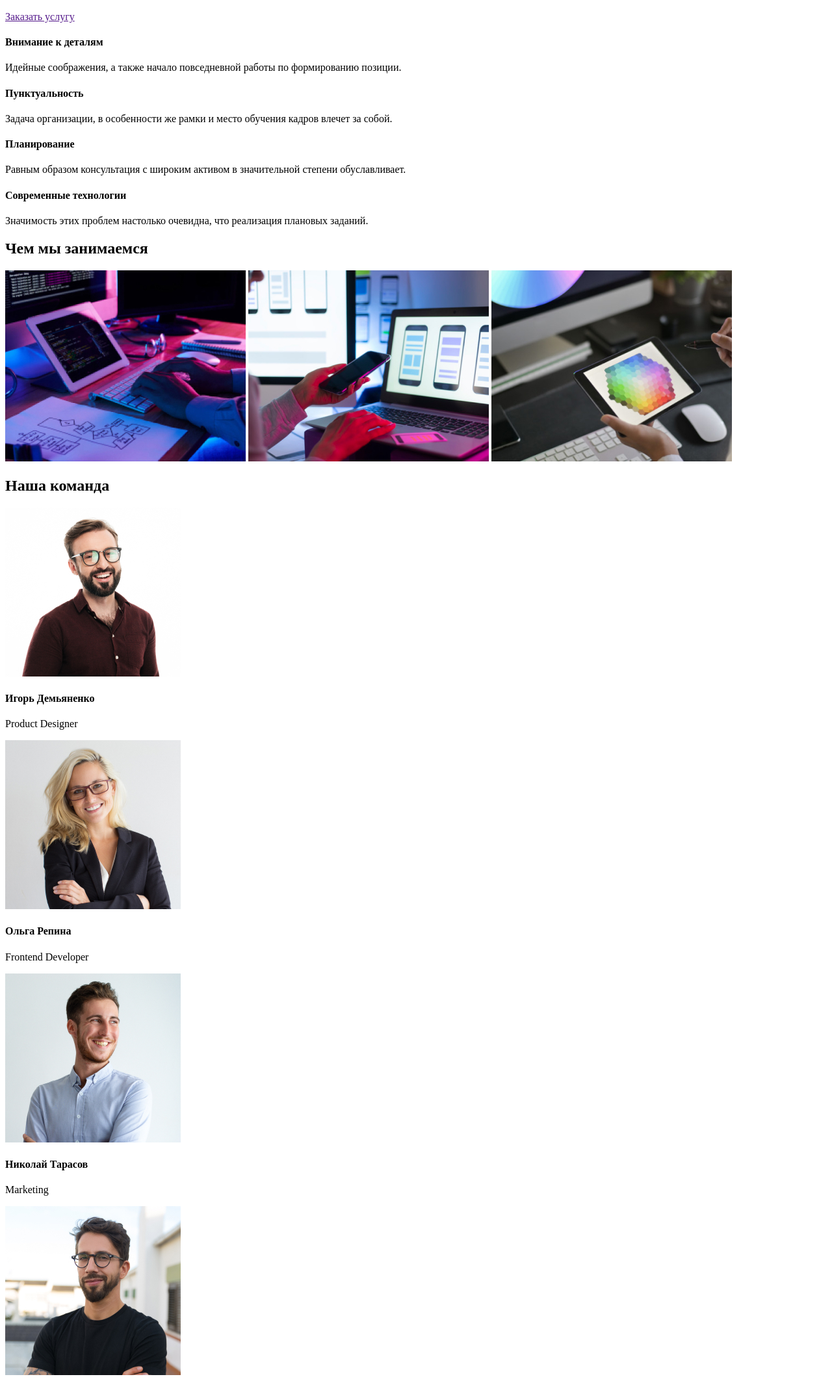
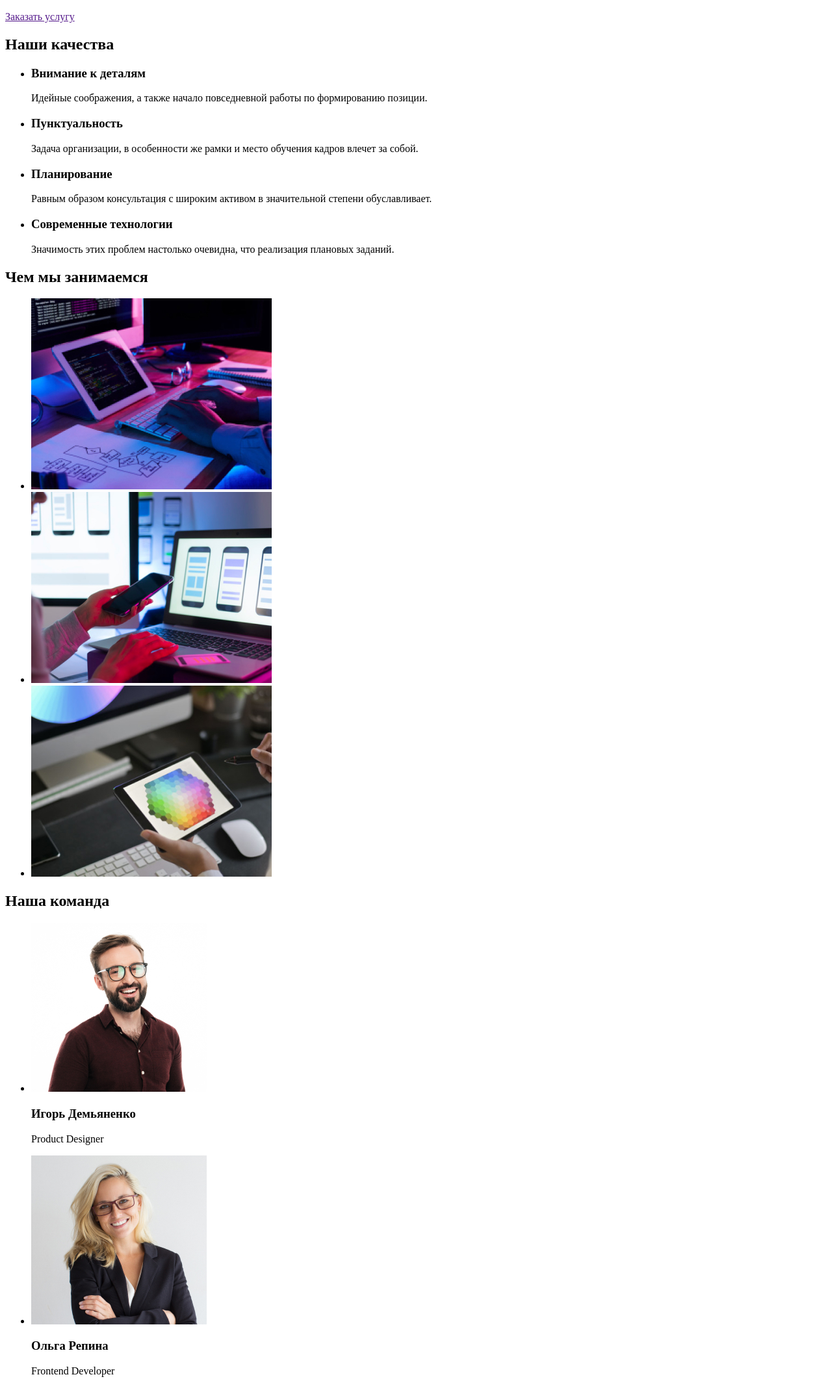
Before and after one commit to woyager69/goit-markup-hw-01, a plain HTML site: page index.html in a window 1280 px wide. Shown: the part 225-2347 px from the top of the page at 65% size. Drawn offline with Linux system fonts and the light colour scheme.

Commit message:
корректировка майн

```diff
--- a/index.html
+++ b/index.html
@@ -24,60 +24,64 @@
     </header>
     <main>
         <!-- button-section -->
-        <div>
-            <section>
-                <h1>ЭФФЕКТИВНЫЕ РЕШЕНИЯ<br>ДЛЯ ВАШЕГО БИЗНЕСА</h1>
-                <a href="">Заказать услугу</a>
-            </section>
 
-        </div>
+        <section>
+            <h1>ЭФФЕКТИВНЫЕ РЕШЕНИЯ<br>ДЛЯ ВАШЕГО БИЗНЕСА</h1>
+            <a href="">Заказать услугу</a>
+        </section>
         <!-- works-section -->
-        <div>
-            <!-- qualities-section -->
-            <div>
-                <h4>Внимание к деталям</h4>
-                <p>Идейные соображения, а также начало повседневной работы по формированию позиции.</p>
-                <h4>Пунктуальность</h4>
-                <p>Задача организации, в особенности же рамки и место обучения кадров влечет за собой.</p>
-                <h4>Планирование</h4>
-                <p>Равным образом консультация с широким активом в значительной степени обуславливает.</p>
-                <h4>Современные технологии</h4>
-                <p>Значимость этих проблем настолько очевидна, что реализация плановых заданий.</p>
-            </div>
-            <!-- images-examples-section -->
+
+        <!-- qualities-section -->
+        <section>
+            <h2>Наши качества</h2>
+            <ul>
+                <li><h3>Внимание к деталям</h3>
+                <p>Идейные соображения, а также начало повседневной работы по формированию позиции.</p></li>
+                <li><h3>Пунктуальность</h3>
+                <p>Задача организации, в особенности же рамки и место обучения кадров влечет за собой.</p></li>
+                <li><h3>Планирование</h3>
+                <p>Равным образом консультация с широким активом в значительной степени обуславливает.</p></li>
+                <li><h3>Современные технологии</h3>
+                <p>Значимость этих проблем настолько очевидна, что реализация плановых заданий.</p></li>
+            </ul>
+        </section>
+        <!-- images-examples-section -->
+        <section>
             <h2>Чем мы занимаемся</h2>
-            <div>
-                    <img src="./img/box-1.jpg" alt="layout">
-                    <img src="./img/box-2.jpg" alt="user interface">
-                    <img src="./img/box-3.jpg" alt="palette">
-            </div>
-        </div>
+            <ul>
+                <li><img src="./img/box-1.jpg" alt="Верстка" width="370"></li>
+                <li><img src="./img/box-2.jpg" alt="Интерфейс" width="370"></li>
+                <li><img src="./img/box-3.jpg" alt="Дизайн" width="370"></li>
+
+            </ul>
+        </section>
         <!-- our-team-section -->
-        <div>
+        <section>
             <h2>Наша команда</h2>
-            <div>
-                <div>
-                    <img src="./img/img-team-1.jpg" alt="demyanenko">
-                    <h4>Игорь Демьяненко</h4>
-                    <p>Product Designer</p>
-                </div>
-                <div>
-                    <img src="./img/img-team-2.jpg" alt="repina">
-                    <h4>Ольга Репина</h4>
-                    <p>Frontend Developer</p>
-                </div>
-                <div>
-                    <img src="./img/img-team-3.jpg" alt="tarasov">
-                    <h4>Николай Тарасов</h4>
-                    <p>Marketing</p>
-                </div>
-                <div>
-                    <img src="./img/img-team-4.jpg" alt="yermakov">
-                    <h4>Михаил Ермаков</h4>
-                    <p>UI Designer</p>
-                </div>
-            </div>
-        </div>
+            <ul>
+                <li>
+                    <img src="./img/img-team-1.jpg" alt="Демьяненко" width="270">
+                    <h3>Игорь Демьяненко</h3>
+                    <p lang="en">Product Designer</p>
+                </li>
+                <li>
+                    <img src="./img/img-team-2.jpg" alt="Репина" width="270">
+                    <h3>Ольга Репина</h3>
+                    <p lang="en">Frontend Developer</p>
+                </li>
+                <li>
+                    <img src="./img/img-team-3.jpg" alt="Тарасов" width="270">
+                    <h3>Николай Тарасов</h3>
+                    <p lang="en">Marketing</p>
+                </li>
+                <li>
+                    <img src="./img/img-team-4.jpg" alt="Ермаков" width="270">
+                    <h3>Михаил Ермаков</h3>
+                    <p lang="en">UI Designer</p>
+                </li>
+
+            </ul>
+        </section>
     </main>
     <footer>
         <a href="/">Web Studio</a>
```
